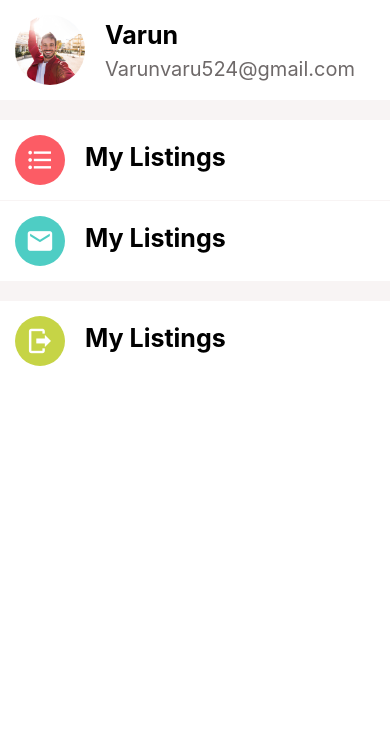
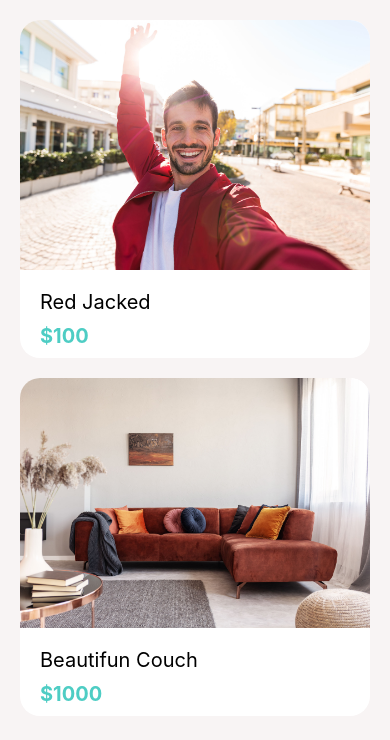
Before and after one commit to Varunvaru524/Done-With-It, a React Native app: screen / in a window 390 px wide. Shown: the top 740 px of the page. Built offline with nearby package versions, Linux system fonts and the light colour scheme.

Commit message:
Built listings page

```diff
--- a/src/Components/PageLayout.jsx
+++ b/src/Components/PageLayout.jsx
@@ -4,9 +4,11 @@ import rootCss from '../rootCss';
 
 class PageLayout extends Component {
     render() {
+        const {style} =   this.props
+
         return (
             <SafeAreaView>
-                <View style={styles.container}>{this.props.children}</View>
+                <View style={[styles.container, style]}>{this.props.children}</View>
             </SafeAreaView>
         );
     }
--- /dev/null
+++ b/src/Pages/ListingsPage.jsx
@@ -0,0 +1,40 @@
+import React, { Component } from 'react';
+import { FlatList, Text, View } from 'react-native';
+import PageLayout from '../Components/PageLayout';
+import Card from '../Components/Card';
+import jacket from '../assets/jacket.jpg'
+import couch from '../assets/couch.jpg'
+
+
+let data = [
+    {
+        id: 1,
+        title: 'Red Jacked',
+        subTitle: '100',
+        image: jacket
+    },
+    {
+        id: 2,
+        title: 'Beautifun Couch',
+        subTitle: '1000',
+        image: couch
+    }
+]
+
+class ListingsPage extends Component {
+    render() {
+        return (
+            <PageLayout style={{padding:20}}>
+                <FlatList
+                    data={data}
+                    keyExtractor={item => item.id}
+                    renderItem={({ item }) => {
+                        return <Card image={ item.image } title={item.title} subTitle={'$'+item.subTitle} />
+                    }}
+                />
+            </PageLayout>
+        );
+    }
+}
+
+export default ListingsPage;
--- a/src/exp.jsx
+++ b/src/exp.jsx
@@ -1,11 +1,11 @@
 import React, { Component } from 'react';
 import Img from './assets/jacket.jpg'
-import AccountPage from './Pages/AccountPage';
+import ListingsPage from './Pages/ListingsPage';
 
 class Experimental extends Component {
     render() {
         return (
-            <AccountPage/>
+            <ListingsPage/>
         );
     }
 }
```
